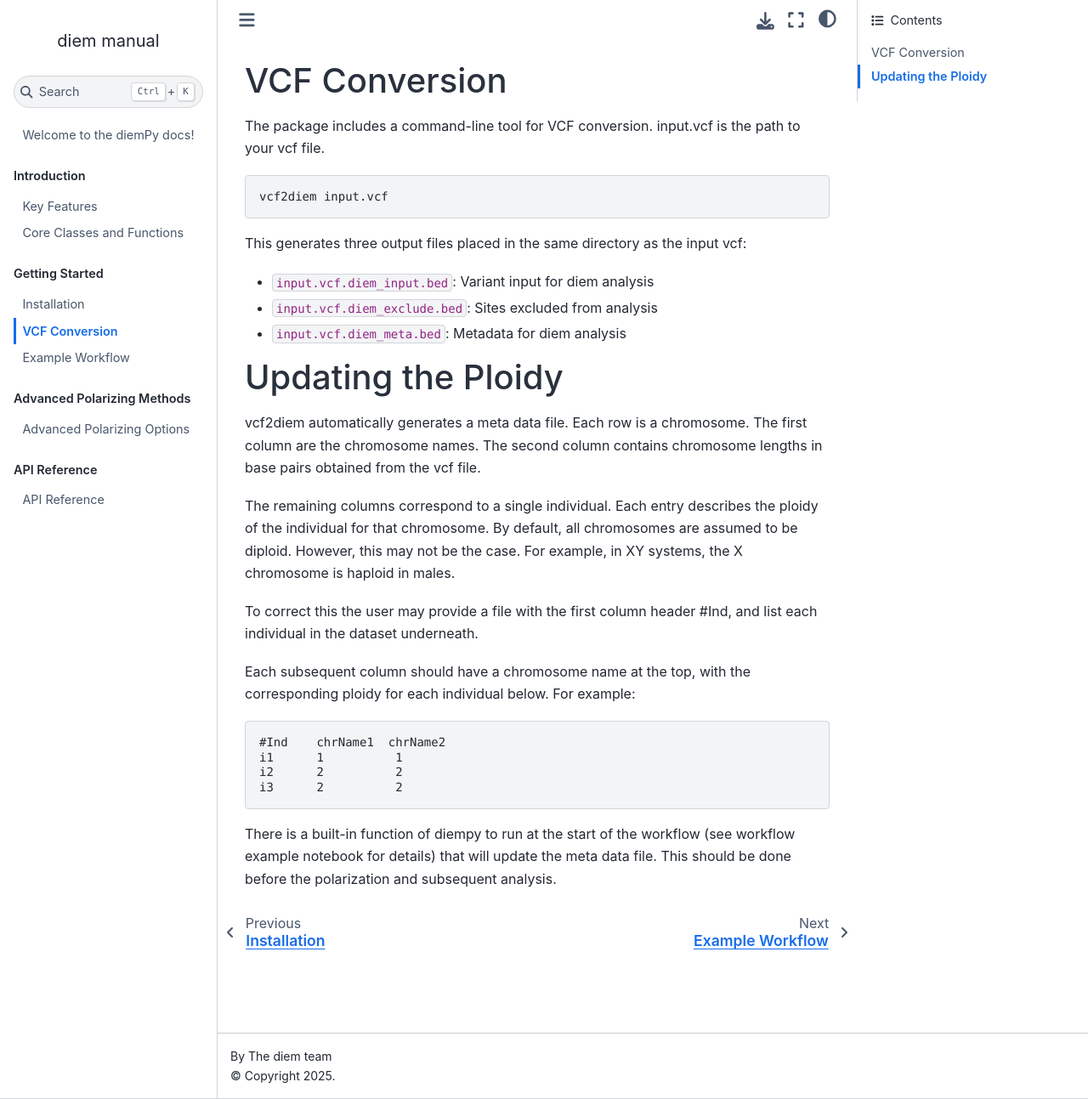
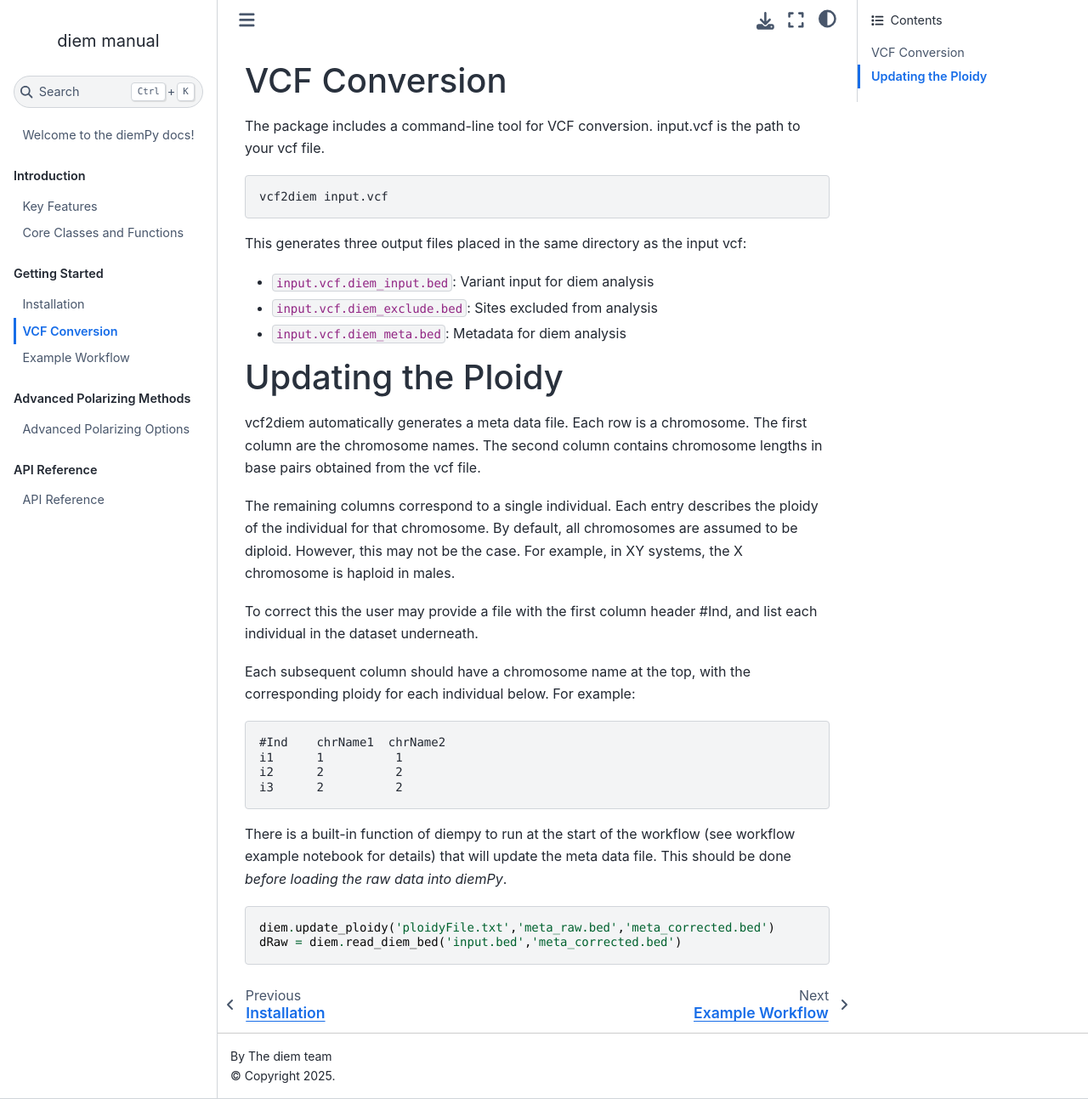
Before and after one commit to DerekSetter/diemPy, a Jupyter Book: the page built from docs/vcf-conversion.md, in a window 1280 px wide and 1293 px high. Shown: the whole window at 85% size. Built offline with Jupyter Book 1.0.4 settings and Sphinx 7.4.7 and the Sphinx Book theme 1.1.4, drawn with Linux system fonts in a browser that asks for light colours.

Commit message:
added ploidy updating to vcf conversion section of docs

````diff
--- a/docs/vcf-conversion.md
+++ b/docs/vcf-conversion.md
@@ -28,4 +28,8 @@ i2      2          2
 i3      2          2
 ```
 
-There is a built-in function of diempy to run at the start of the workflow (see workflow example notebook for details) that will update the meta data file. This should be done before the polarization and subsequent analysis.
+There is a built-in function of diempy to run at the start of the workflow (see workflow example notebook for details) that will update the meta data file. This should be done *before loading the raw data into diemPy*.
+
+```python
+diem.update_ploidy('ploidyFile.txt','meta_raw.bed','meta_corrected.bed')
+dRaw = diem.read_diem_bed('input.bed','meta_corrected.bed')
````
